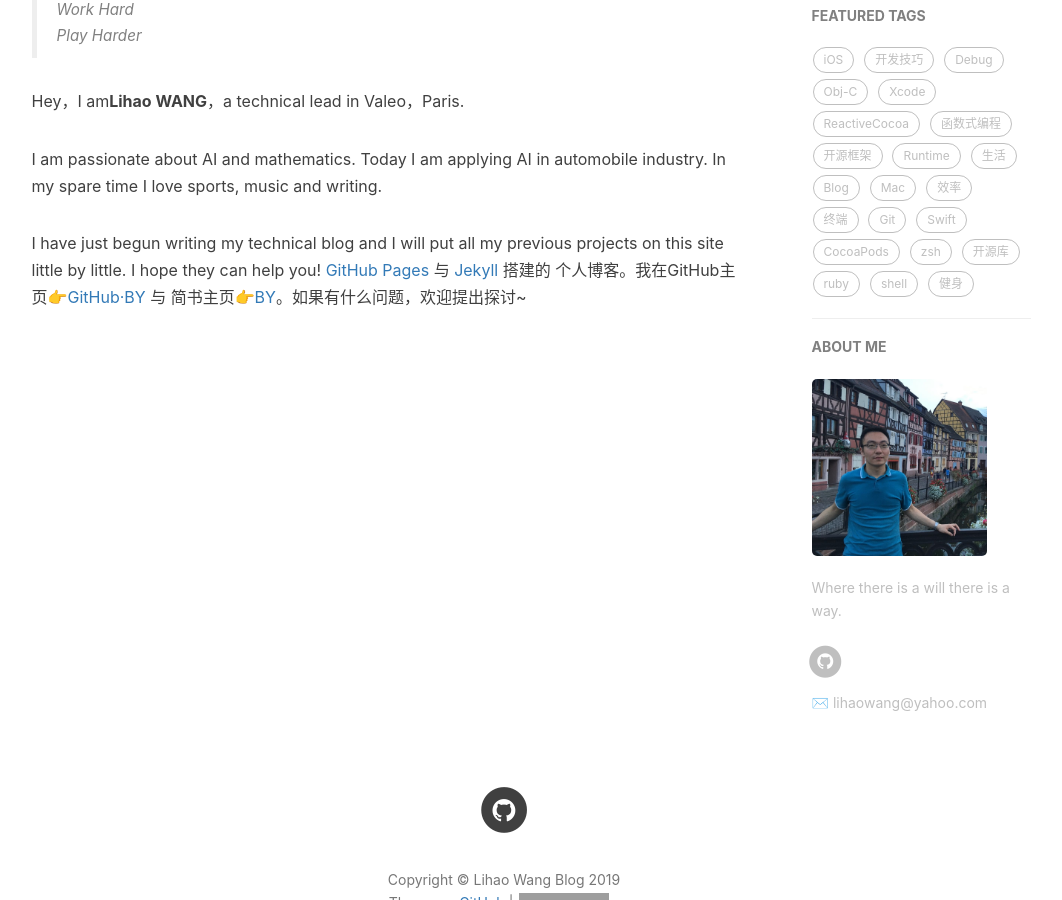
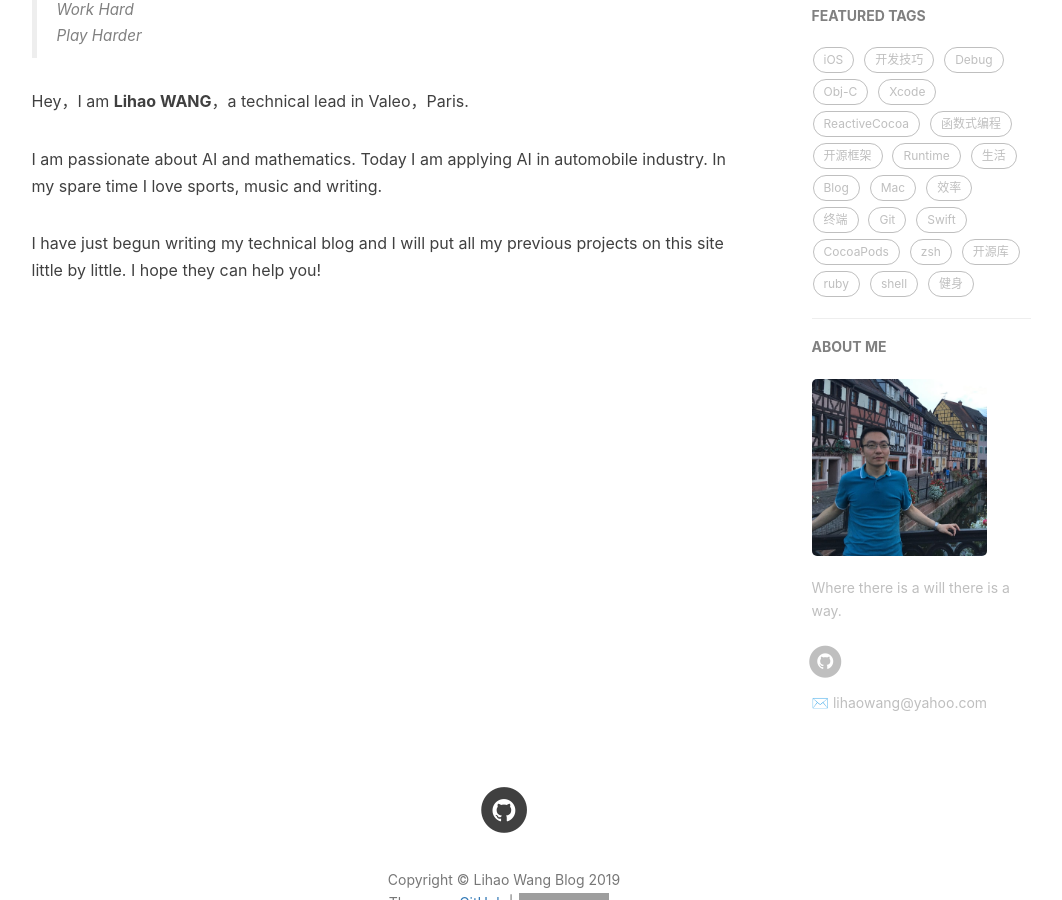
Before and after one commit to LihaoWang1991/Lihaowang1991.github.io, a Jekyll site: the page built from about.html, in a window 1280 px wide and 900 px high, scrolled down 471 px. Shown: the whole window, without its empty margins (136-1198 px from the left). Built offline with Jekyll 4.4.1, drawn with Linux system fonts in a browser that asks for light colours; nearby versions of some CDN libraries; comment, search, counter and statistics services are not loaded; grey boxes are pictures that could not be loaded.

Commit message:
Update about.html

```diff
--- a/about.html
+++ b/about.html
@@ -18,11 +18,11 @@
     <blockquote><p>Work Hard<br>
     Play Harder</p></blockquote>
 
-    <p>Hey，I am<strong>Lihao WANG</strong>，a technical lead in Valeo，Paris.</p>
+    <p>Hey，I am <strong>Lihao WANG</strong>，a technical lead in Valeo，Paris.</p>
 
     <p>I am passionate about AI and mathematics. Today I am applying AI in automobile industry. In my spare time I love sports, music and writing.</p>
 
-    <p>I have just begun writing my technical blog and I will put all my previous projects on this site little by little. I hope they can help you! <a href="https://pages.github.com/">GitHub Pages</a> 与 <a href="http://jekyll.com.cn/">Jekyll</a> 搭建的 个人博客。我在GitHub主页<a href="https://github.com/qiubaiying">👉GitHub·BY</a> 与 简书主页<a href="https://http://www.jianshu.com/u/e71990ada2fd">👉BY</a>。如果有什么问题，欢迎提出探讨~</p>
+    <p>I have just begun writing my technical blog and I will put all my previous projects on this site little by little. I hope they can help you!</p>
 
     <p></p>
 
```
